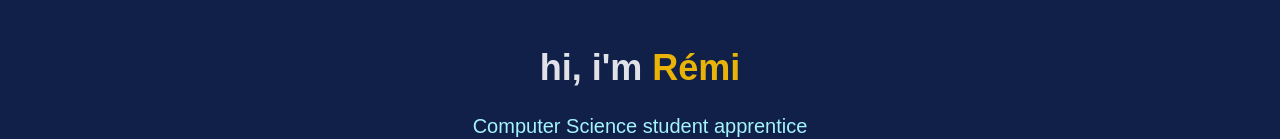
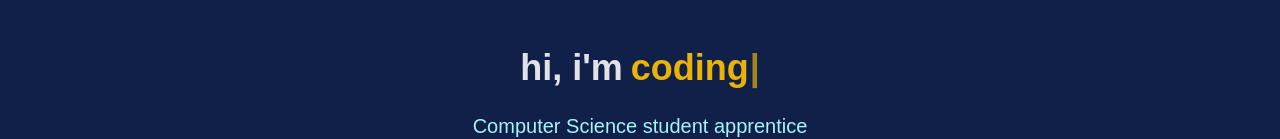
Before and after one commit to RemiSaurel/portfolio, a React (Vite) app: page / in a window 1280 px wide. Shown: the part 264-403 px from the top of the page. Built offline with nearby package versions, Linux system fonts and the light colour scheme.

Commit message:
:sparkles: add: erasing text

```diff
--- a/package.json
+++ b/package.json
@@ -16,7 +16,8 @@
     "react": "^18.2.0",
     "react-animated-cursor": "^2.7.0",
     "react-dom": "^18.2.0",
-    "swiper": "^9.3.2"
+    "swiper": "^9.3.2",
+    "typewriter-effect": "^2.20.1"
   },
   "devDependencies": {
     "@types/react": "^18.0.37",
--- a/src/components/Hero.tsx
+++ b/src/components/Hero.tsx
@@ -1,12 +1,32 @@
 import github from "../assets/github.svg";
 import linkedin from "../assets/linkedin.svg";
-
+import TypeWriter from "typewriter-effect";
 function Hero() {
   return (
     <div className="flex flex-col gap-6 items-center justify-center font-medium">
       <h1 className="text-8xl font-bold mb-8">🧑‍💻👋</h1>
-      <h2 className="text-4xl font-bold">
-        hi, i'm <span className="text-yellow-500">Rémi</span>
+      <h2 className="text-4xl font-bold flex gap-2">
+        hi, i'm
+          <span className="text-yellow-500">
+              <TypeWriter
+                  options={{
+                    autoStart: true,
+                    loop: true,
+                 }}
+                  onInit={(typewriter) => {
+                      typewriter.typeString('rémi')
+                            .start()
+                            .pauseFor(2000)
+                            .deleteAll('natural')
+                            .typeString('coding')
+                            .pauseFor(2000)
+                            .deleteAll('natural')
+                            .typeString('learning')
+                            .pauseFor(2000)
+                            .deleteAll('natural')
+                  }}
+              />
+          </span>
       </h2>
       <p className="text-xl text-cyan-200 text-center">
         Computer Science student apprentice{" "}
```
Also changed, not shown: 4 other files (tests, documents, lock files or other folders).
